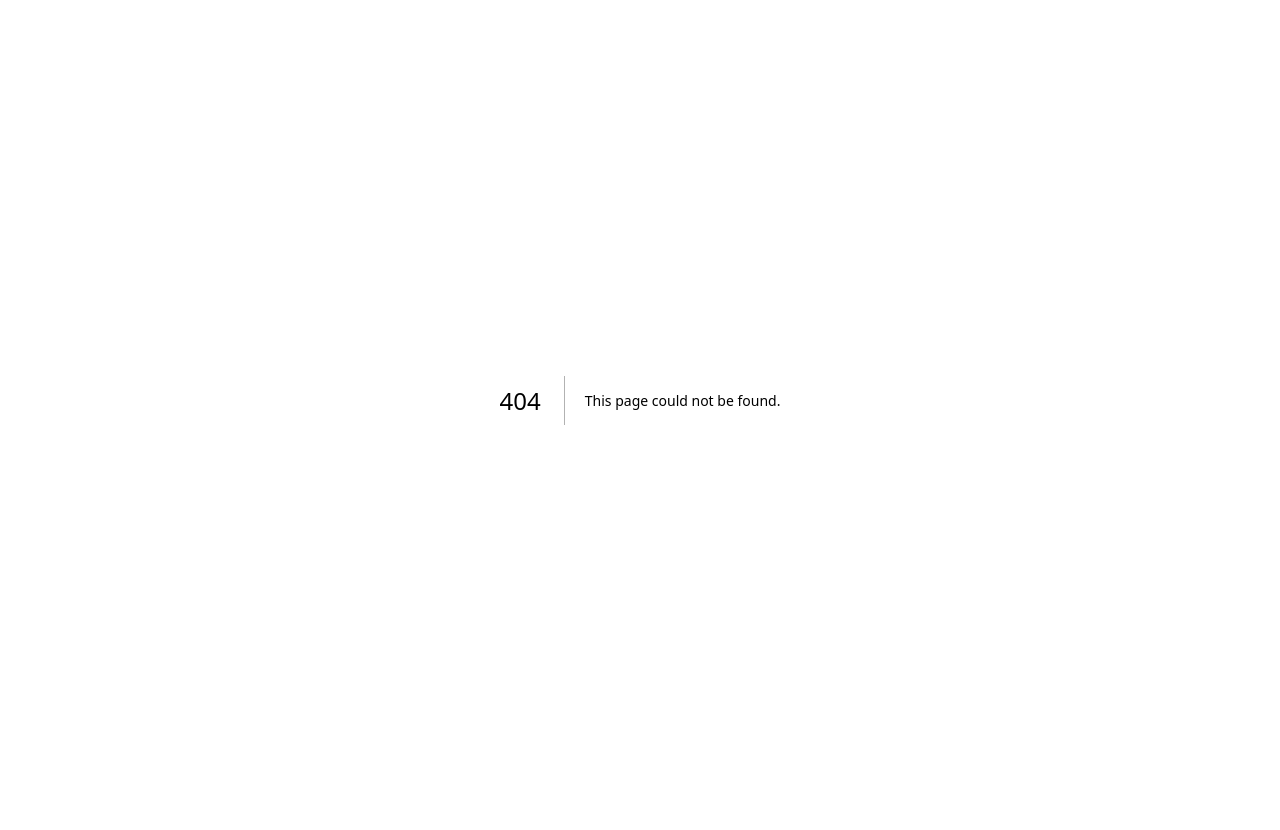
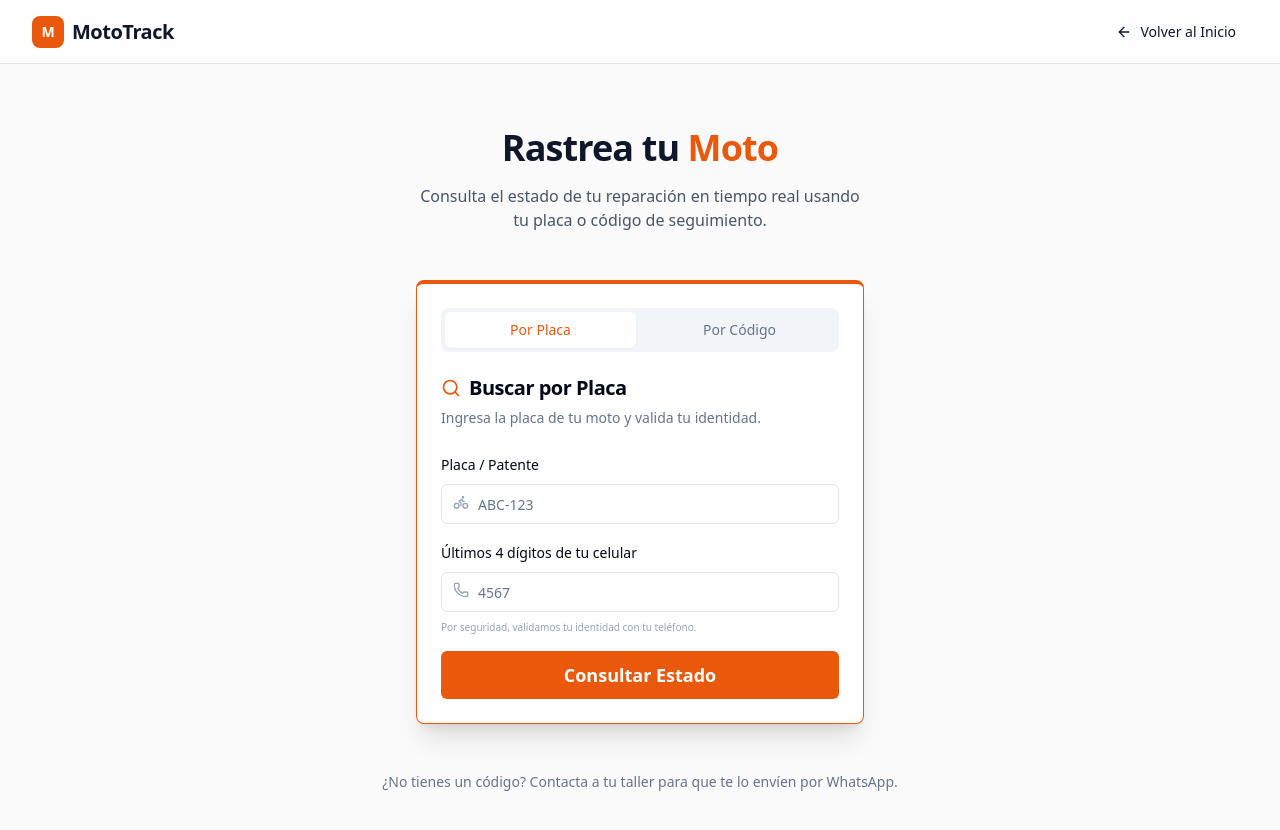
Before and after one commit to Thoferodi/mototrack, a Next.js app: page /track in a window 1280 px wide. Before the commit this address had no page. Shown: the top 830 px of the page. Before the commit the page ends 800 px from the top, so only its background shows below. Built offline with nearby package versions, Linux system fonts and the light colour scheme.

Commit message:
Feat: Pagina publica /track, rutas corregidas y GEMINI.md actualizado

```diff
--- a/src/app/(marketing)/page.tsx
+++ b/src/app/(marketing)/page.tsx
@@ -20,7 +20,6 @@ export default function LandingPage() {
           <div className="hidden md:flex gap-8 text-sm font-medium text-slate-600">
             <Link href="#funciones" className="hover:text-orange-600 transition-colors">Funciones</Link>
             <Link href="#como-funciona" className="hover:text-orange-600 transition-colors">Cómo funciona</Link>
-            <Link href="#talleres" className="hover:text-orange-600 transition-colors">Talleres</Link>
             <Link href="#precio" className="hover:text-orange-600 transition-colors">Precio</Link>
           </div>
 
@@ -52,7 +51,7 @@ export default function LandingPage() {
 
             <div className="flex flex-col sm:flex-row gap-4">
               <Button asChild size="lg" className="bg-orange-600 hover:bg-orange-700 text-white rounded-md text-base h-12 px-8 shadow-md transition-transform hover:-translate-y-0.5">
-                <Link href="/dashboard">
+                <Link href="/dashboard/orders">
                   Comenzar Gratis <ArrowRight className="ml-2 h-4 w-4" />
                 </Link>
               </Button>
--- /dev/null
+++ b/src/app/dashboard/page.tsx
@@ -0,0 +1,5 @@
+import { redirect } from 'next/navigation'
+
+export default function DashboardRedirectPage() {
+  redirect('/dashboard/orders')
+}
--- a/src/app/login/actions.ts
+++ b/src/app/login/actions.ts
@@ -44,7 +44,7 @@ export async function signIn(formData: FormData) {
   if (role === 'mechanic') {
     redirect('/mechanic')
   } else if (role === 'owner' || role === 'manager' || role === 'receptionist') {
-    redirect('/dashboard')
+    redirect('/dashboard/orders')
   }
 
   return { error: 'Rol no reconocido' }
--- /dev/null
+++ b/src/app/track/actions.ts
@@ -0,0 +1,78 @@
+'use server'
+
+import { createServerSupabaseClient } from '@/supabase/server'
+
+export async function globalSearchOrder(
+  searchQuery: string,
+  last4Phone?: string
+) {
+  const supabase = createServerSupabaseClient()
+  const cleanQuery = searchQuery.trim()
+
+  // 1. Intentar buscar por Tracking Token (UUID)
+  const isUUID = /^[0-9a-f]{8}-[0-9a-f]{4}-[0-9a-f]{4}-[0-9a-f]{4}-[0-9a-f]{12}$/i.test(cleanQuery)
+
+  if (isUUID) {
+    const { data: workOrder, error } = await supabase
+      .from('workorders')
+      .select('tracking_token')
+      .eq('tracking_token', cleanQuery)
+      .single()
+
+    if (workOrder) {
+      return { success: true, token: workOrder.tracking_token }
+    }
+  }
+
+  // 2. Si no es UUID o no se encontró, buscar por Placa
+  // Para buscar por placa globalmente, necesitamos los últimos 4 dígitos del teléfono por seguridad
+  if (!last4Phone || last4Phone.length !== 4) {
+    return { error: 'Si buscas por placa, debes ingresar los últimos 4 dígitos de tu celular.' }
+  }
+
+  // Buscar motos con esa placa
+  const { data: motorcycles, error: motoError } = await supabase
+    .from('motorcycles')
+    .select(`
+      id,
+      customers (
+        phone
+      )
+    `)
+    .eq('plate', cleanQuery.toUpperCase())
+    .order('created_at', { ascending: false })
+
+  if (motoError || !motorcycles || motorcycles.length === 0) {
+    return { error: 'No se encontró ninguna orden con esos datos.' }
+  }
+
+  // Validar teléfono en las coincidencias (podría haber la misma placa en diferentes talleres, aunque raro)
+  let foundToken: string | null = null
+
+  for (const moto of motorcycles) {
+    const customerPhone = (moto.customers as any)?.phone || ''
+    const cleanedPhone = customerPhone.replace(/\D/g, '')
+
+    if (cleanedPhone.endsWith(last4Phone)) {
+      // Buscar la orden más reciente para esta moto
+      const { data: workOrder } = await supabase
+        .from('workorders')
+        .select('tracking_token')
+        .eq('motorcycle_id', moto.id)
+        .order('created_at', { ascending: false })
+        .limit(1)
+        .single()
+
+      if (workOrder) {
+        foundToken = workOrder.tracking_token
+        break
+      }
+    }
+  }
+
+  if (foundToken) {
+    return { success: true, token: foundToken }
+  }
+
+  return { error: 'No se encontró ninguna orden que coincida con los datos proporcionados.' }
+}
--- /dev/null
+++ b/src/app/track/page.tsx
@@ -0,0 +1,174 @@
+'use client'
+
+import * as React from 'react'
+import { useRouter } from 'next/navigation'
+import Link from 'next/link'
+import { Search, Loader2, Bike, Phone, Hash, ArrowLeft } from 'lucide-react'
+import { Button } from '@/components/ui/button'
+import { Input } from '@/components/ui/input'
+import { Label } from '@/components/ui/label'
+import { Card, CardContent, CardHeader, CardTitle, CardDescription } from '@/components/ui/card'
+import { globalSearchOrder } from './actions'
+
+export default function GlobalTrackPage() {
+  const router = useRouter()
+  const [isSubmitting, setIsSubmitting] = React.useState(false)
+  const [error, setError] = React.useState<string | null>(null)
+  const [searchType, setSearchType] = React.useState<'plate' | 'token'>('plate')
+
+  const handleSubmit = async (e: React.FormEvent<HTMLFormElement>) => {
+    e.preventDefault()
+    setIsSubmitting(true)
+    setError(null)
+
+    const formData = new FormData(e.currentTarget)
+    const query = formData.get('query') as string
+    const last4 = formData.get('last4') as string
+
+    try {
+      const result = await globalSearchOrder(query, searchType === 'plate' ? last4 : undefined)
+
+      if (result.success && result.token) {
+        router.push(`/track/${result.token}`)
+      } else {
+        setError(result.error || 'No se encontró la orden.')
+      }
+    } catch (err) {
+      setError('Ocurrió un error inesperado.')
+    } finally {
+      setIsSubmitting(false)
+    }
+  }
+
+  return (
+    <div className="min-h-screen bg-[#FAFAFA] text-slate-900 font-sans">
+      {/* Header Minimalista */}
+      <nav className="h-16 border-b border-slate-200 bg-white/80 backdrop-blur-xl flex items-center px-4 sm:px-6 lg:px-8">
+        <div className="max-w-7xl mx-auto w-full flex items-center justify-between">
+          <Link href="/" className="flex items-center gap-2">
+            <div className="flex h-8 w-8 items-center justify-center rounded-lg bg-orange-600 text-white font-bold text-sm">
+              M
+            </div>
+            <span className="text-xl font-bold tracking-tight">MotoTrack</span>
+          </Link>
+          <Button asChild variant="ghost" size="sm">
+            <Link href="/">
+              <ArrowLeft className="mr-2 h-4 w-4" /> Volver al Inicio
+            </Link>
+          </Button>
+        </div>
+      </nav>
+
+      <main className="max-w-7xl mx-auto px-4 py-16 sm:px-6 lg:px-8 flex flex-col items-center">
+        <div className="text-center mb-12">
+          <h1 className="text-4xl font-extrabold tracking-tight text-slate-900 mb-4">
+            Rastrea tu <span className="text-orange-600">Moto</span>
+          </h1>
+          <p className="text-slate-600 max-w-md mx-auto">
+            Consulta el estado de tu reparación en tiempo real usando tu placa o código de seguimiento.
+          </p>
+        </div>
+
+        <Card className="w-full max-w-md shadow-xl border-t-4 border-orange-600 bg-white">
+          <CardHeader>
+            <div className="flex gap-2 p-1 bg-slate-100 rounded-lg mb-4">
+              <button
+                onClick={() => setSearchType('plate')}
+                className={`flex-1 py-2 text-sm font-medium rounded-md transition-all ${
+                  searchType === 'plate'
+                    ? 'bg-white text-orange-600 shadow-sm'
+                    : 'text-slate-500 hover:text-slate-700'
+                }`}
+              >
+                Por Placa
+              </button>
+              <button
+                onClick={() => setSearchType('token')}
+                className={`flex-1 py-2 text-sm font-medium rounded-md transition-all ${
+                  searchType === 'token'
+                    ? 'bg-white text-orange-600 shadow-sm'
+                    : 'text-slate-500 hover:text-slate-700'
+                }`}
+              >
+                Por Código
+              </button>
+            </div>
+            <CardTitle className="text-xl flex items-center gap-2">
+              <Search className="w-5 h-5 text-orange-600" />
+              {searchType === 'plate' ? 'Buscar por Placa' : 'Buscar por Código'}
+            </CardTitle>
+            <CardDescription>
+              {searchType === 'plate'
+                ? 'Ingresa la placa de tu moto y valida tu identidad.'
+                : 'Ingresa el código de seguimiento enviado por WhatsApp.'}
+            </CardDescription>
+          </CardHeader>
+          <CardContent>
+            <form onSubmit={handleSubmit} className="space-y-4">
+              <div className="space-y-2">
+                <Label htmlFor="query">
+                  {searchType === 'plate' ? 'Placa / Patente' : 'Código de Seguimiento'}
+                </Label>
+                <div className="relative">
+                  {searchType === 'plate' ? (
+                    <Bike className="absolute left-3 top-2.5 h-4 w-4 text-slate-400" />
+                  ) : (
+                    <Hash className="absolute left-3 top-2.5 h-4 w-4 text-slate-400" />
+                  )}
+                  <Input
+                    id="query"
+                    name="query"
+                    placeholder={searchType === 'plate' ? 'ABC-123' : 'xxxxxxxx-xxxx-xxxx-xxxx-xxxxxxxxxxxx'}
+                    className={`pl-9 ${searchType === 'plate' ? 'uppercase' : ''}`}
+                    required
+                  />
+                </div>
+              </div>
+
+              {searchType === 'plate' && (
+                <div className="space-y-2">
+                  <Label htmlFor="last4">Últimos 4 dígitos de tu celular</Label>
+                  <div className="relative">
+                    <Phone className="absolute left-3 top-2.5 h-4 w-4 text-slate-400" />
+                    <Input
+                      id="last4"
+                      name="last4"
+                      placeholder="4567"
+                      maxLength={4}
+                      pattern="\d{4}"
+                      className="pl-9"
+                      required
+                    />
+                  </div>
+                  <p className="text-[10px] text-slate-400">Por seguridad, validamos tu identidad con tu teléfono.</p>
+                </div>
+              )}
+
+              {error && (
+                <p className="text-sm font-medium text-destructive bg-destructive/10 p-3 rounded-lg border border-destructive/20">
+                  {error}
+                </p>
+              )}
+
+              <Button
+                type="submit"
+                disabled={isSubmitting}
+                className="w-full h-12 text-lg font-semibold bg-orange-600 hover:bg-orange-700 text-white"
+              >
+                {isSubmitting ? (
+                  <Loader2 className="w-5 h-5 animate-spin" />
+                ) : (
+                  'Consultar Estado'
+                )}
+              </Button>
+            </form>
+          </CardContent>
+        </Card>
+
+        <div className="mt-12 text-center text-sm text-slate-500">
+          <p>¿No tienes un código? Contacta a tu taller para que te lo envíen por WhatsApp.</p>
+        </div>
+      </main>
+    </div>
+  )
+}
```
Also changed, not shown: 1 other file (tests, documents, lock files or other folders).
